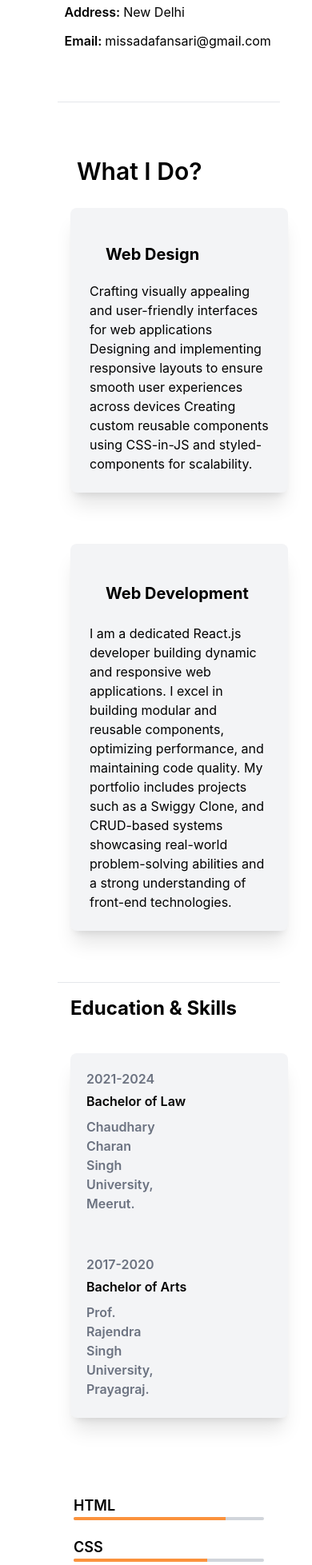
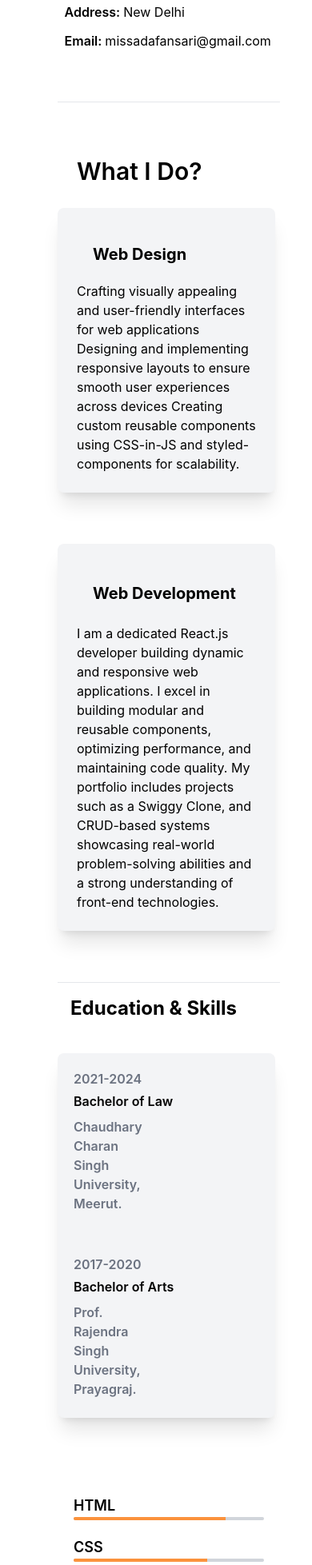
Before and after one commit to sadaf-991/my-portfolio, a React (Create React App) app: page / in a window 390 px wide. Shown: the part 1362-3319 px from the top of the page at 80% size. Built offline with nearby package versions, Linux system fonts and the light colour scheme.

Commit message:
last commit

```diff
--- a/src/Components/Biography.js
+++ b/src/Components/Biography.js
@@ -64,8 +64,8 @@ const Biography = () => {
       <hr className="my-10 ml-[2rem] md:ml-[5rem]" />
 
       <h4 className="md:ml-[7rem] ml-[3.5rem] font-semibold md:font-bold text-3xl py-7">What I Do?</h4>
-      <div className='md:flex md:ml-[7rem] ml-[3rem] '>
-      <div className='bg-gray-100  mr-5 hover:text-black hover:bg-orange-400 md:w-[30rem] w-[17rem] mb-16 md:h-[23rem] h-auto shadow-xl rounded-lg p-6'>
+      <div className='md:flex md:ml-[7rem] mx-[2rem] '>
+      <div className='bg-gray-100  mr-7 hover:text-black hover:bg-orange-400 md:w-[30rem] w-[17rem] mb-16 md:h-[23rem] h-auto shadow-xl rounded-lg p-6'>
           <h1 className="font-bold px-5 py-5 text-xl md:text-2xl text-black pr-1 ">Web Design</h1>
           <p className=''>
           Crafting visually appealing and user-friendly interfaces for web applications
@@ -93,7 +93,7 @@ Creating custom reusable components using CSS-in-JS and styled-components for sc
 
         <h1 className='md:ml-[7rem] ml-[3rem] font-bold text-2xl md:text-3xl py-4 md:w-1/2'>Education & Skills</h1>
        <div className='md:flex mb-10 '>
-      <div className='pb-5 mb-14 hover:bg-orange-400 my-6 md:ml-[7rem] ml-[3rem] w-[17rem] md:w-[25rem] h-auto md:h-[20rem] bg-gray-100 rounded-lg shadow-xl'>
+      <div className='pb-5 mb-14 hover:bg-orange-400 my-6 md:ml-[7rem] mx-[2rem] w-[17rem] md:w-[25rem] h-auto md:h-[20rem] bg-gray-100 rounded-lg shadow-xl'>
         <p className='pt-5 px-5 text-gray-500 w-1/2 font-semibold'>2021-2024</p>
         <p className='py-1 px-5 font-semibold'>Bachelor of Law</p>
         <p className='md:inline py-1 px-5 text-gray-500 w-1/2 font-semibold'>Chaudhary Charan Singh University, Meerut.</p>
--- a/src/Components/MyWork.js
+++ b/src/Components/MyWork.js
@@ -5,7 +5,7 @@ const MyWork = () => {
     <div>
 
       <h1 className='md:ml-[7rem] ml-[5rem] font-semibold md:font-bold text-3xl py-4'>Experience.</h1>
-      <div className=' mb-14 md:flex my-6 ml-[4rem] md:ml-[7rem] md:w-[63rem] w-[17rem] h-[23rem] md:h-[15rem] bg-gray-100 rounded-lg shadow-xl'>
+      <div className='m mb-14 md:flex my-6 mx-[3rem] md:ml-[7rem] md:w-[63rem] w-[17rem] h-auto md:h-[15rem] bg-gray-100 rounded-lg shadow-xl'>
 
         <div className='md:items-left'>
           <p className='md:my-5 mt-3 pt-4 mx-4 font-serif'>Intern At DoToq Dgtal</p>
```
